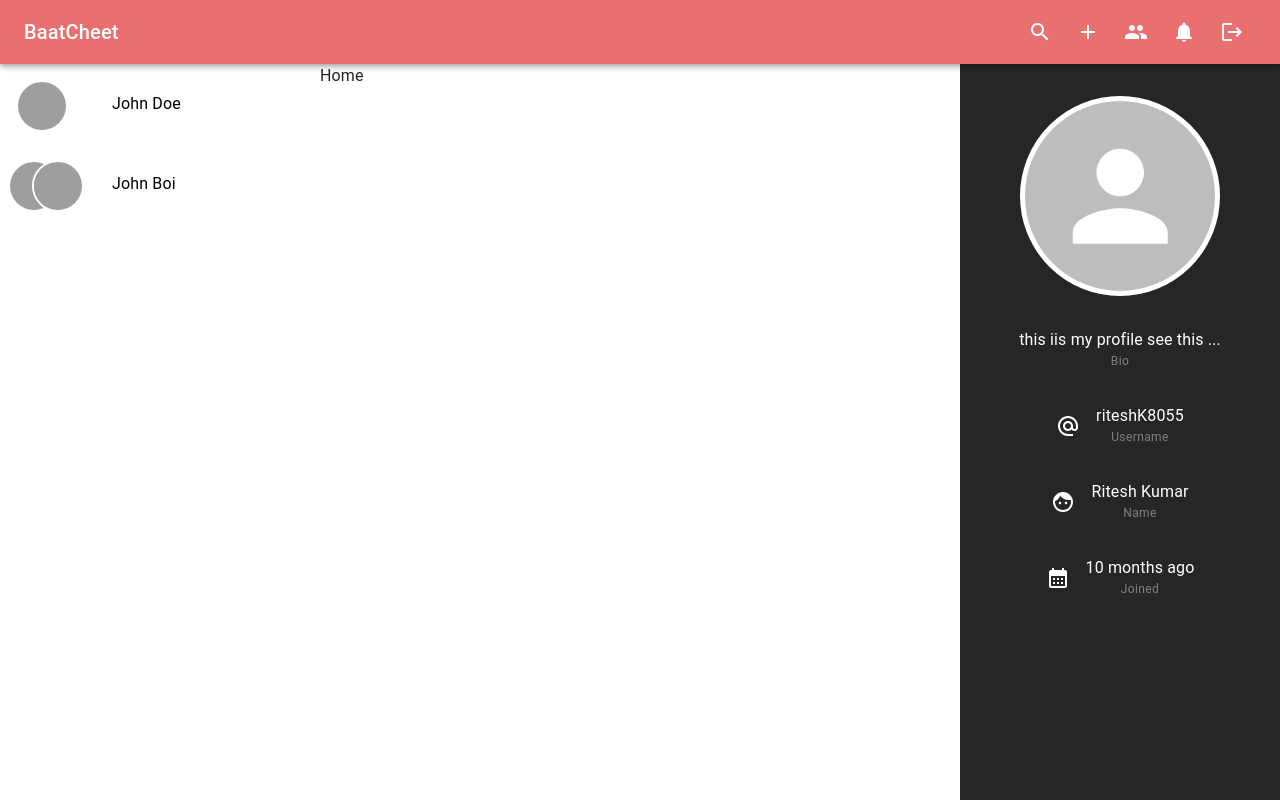
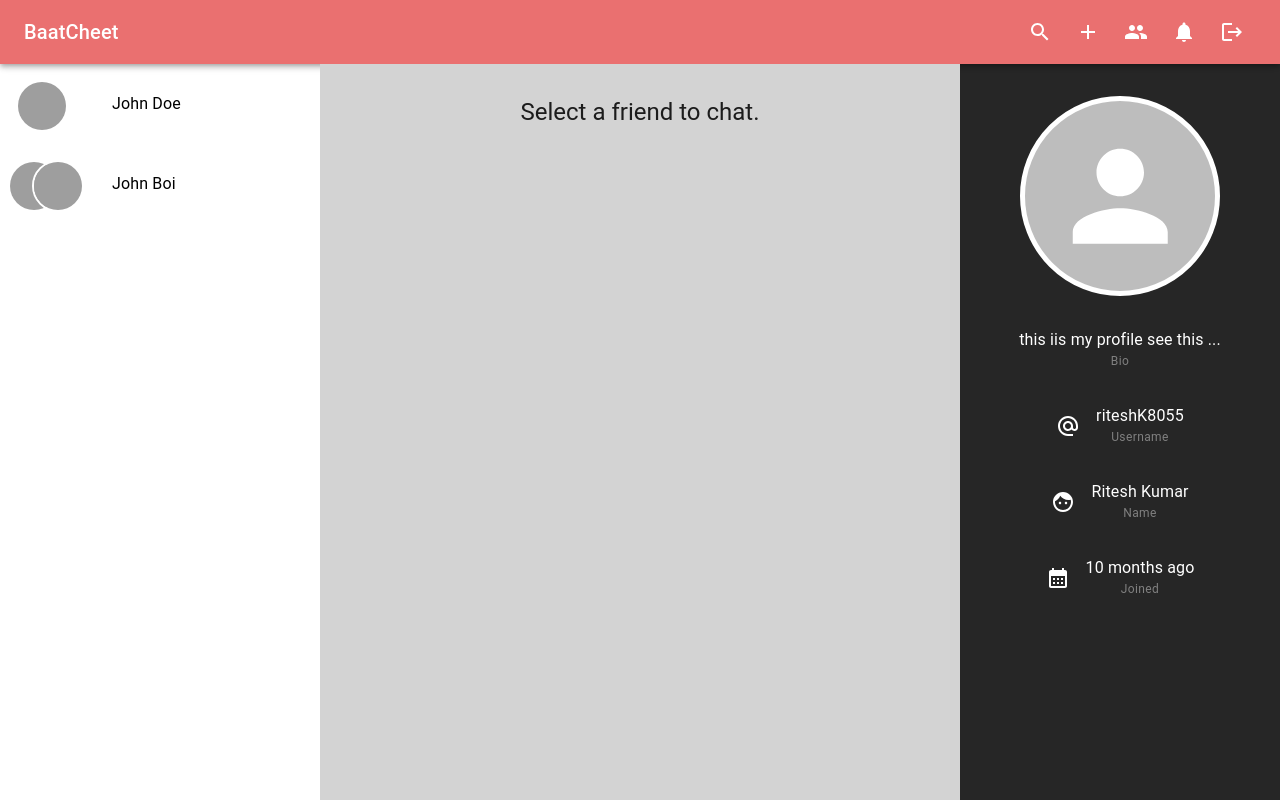
Before and after one commit to riteshK8055/Understanding_React, a React (Vite) app in the folder BaatCheet/client/: page / in a window 1280 px wide. Built offline with nearby package versions, Linux system fonts and the light colour scheme; grey boxes are pictures that could not be loaded.

Commit message:
home component complete

```diff
--- a/BaatCheet/client/src/pages/Home.jsx
+++ b/BaatCheet/client/src/pages/Home.jsx
@@ -1,11 +1,16 @@
 import React from "react";
+import {Typography, Box} from "@mui/material";
 import AppLayout from "../components/layout/AppLayout";
 
 const Home = () => {
 
     return (
 
-        <div>Home</div>
+       <Box bgcolor={"lightgray"} height={"100%"}>
+        <Typography p={"2rem"} variant="h5" textAlign={"center"}>
+            Select a friend to chat.
+        </Typography>
+      </Box>
     )
 };
 
```
